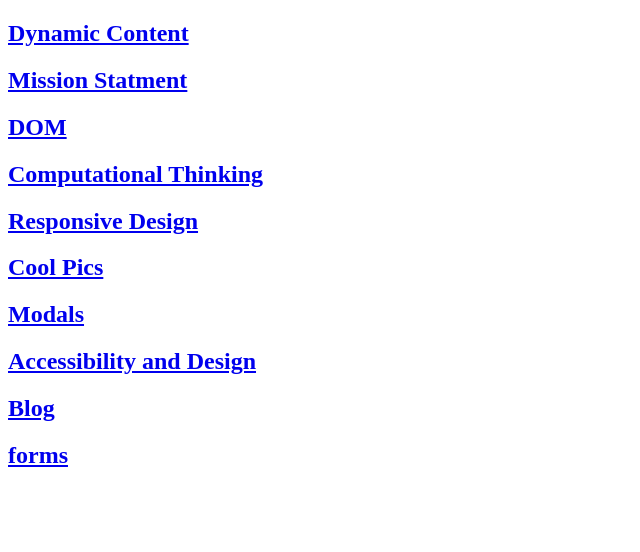
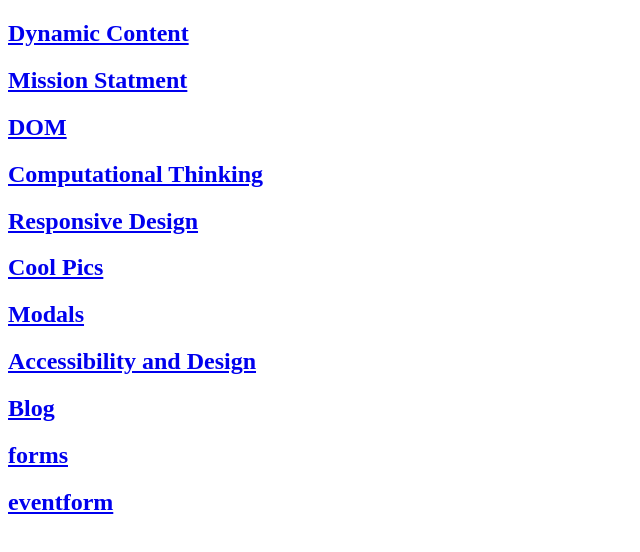
Before and after one commit to she21020-dotcom/wdd131, a plain HTML site: page index.html in a window 1280 px wide. Shown: the whole page, without its empty margins (0-640 px from the left). Drawn offline with Linux system fonts and the light colour scheme.

Commit message:
updated main page

```diff
--- a/index.html
+++ b/index.html
@@ -20,6 +20,7 @@
     <h2><a href="disign-access/des-access.html">Accessibility and Design</a></h2>
     <h2><a href="blog/blog.html">Blog</a></h2>
     <h2><a href="forms/forms.html">forms</a></h2>
+    <h2><a href="eventform/eventform.html">eventform</a></h2>
 
 
 </body>
```
